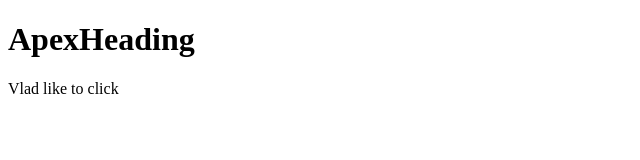
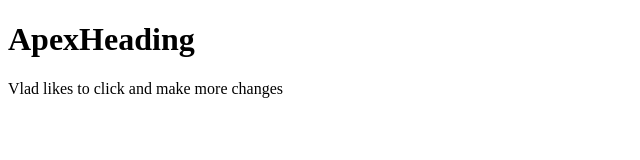
Before and after one commit to 2015000264/Remember, a plain HTML site: page index.html in a window 1280 px wide. Shown: the whole page, without its empty margins (0-640 px from the left). Drawn offline with Linux system fonts and the light colour scheme.

Commit message:
3rd commit

```diff
--- a/index.html
+++ b/index.html
@@ -6,7 +6,7 @@
 <body>
 
 <h1>ApexHeading</h1>
-<p>Vlad like to click</p>
+<p>Vlad likes to click and make more changes</p>
 
 </body>
 </html>
```
